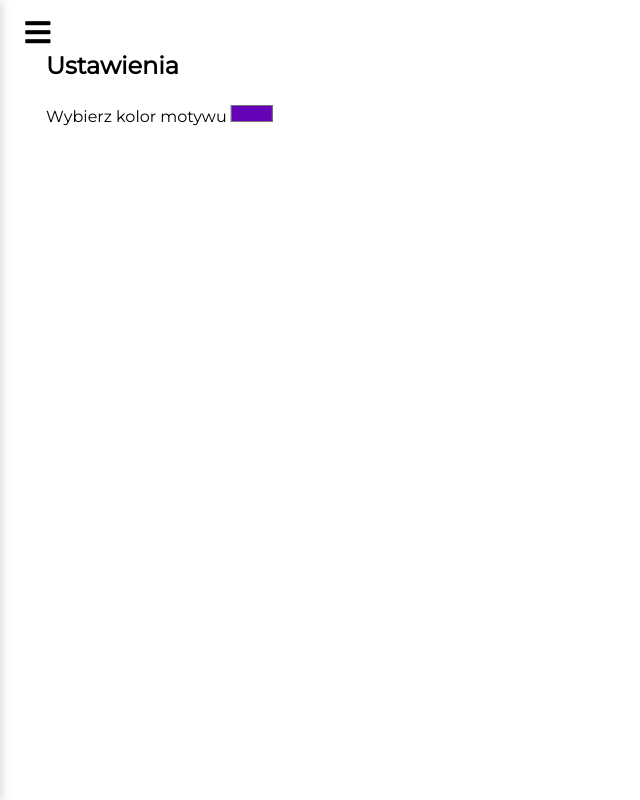
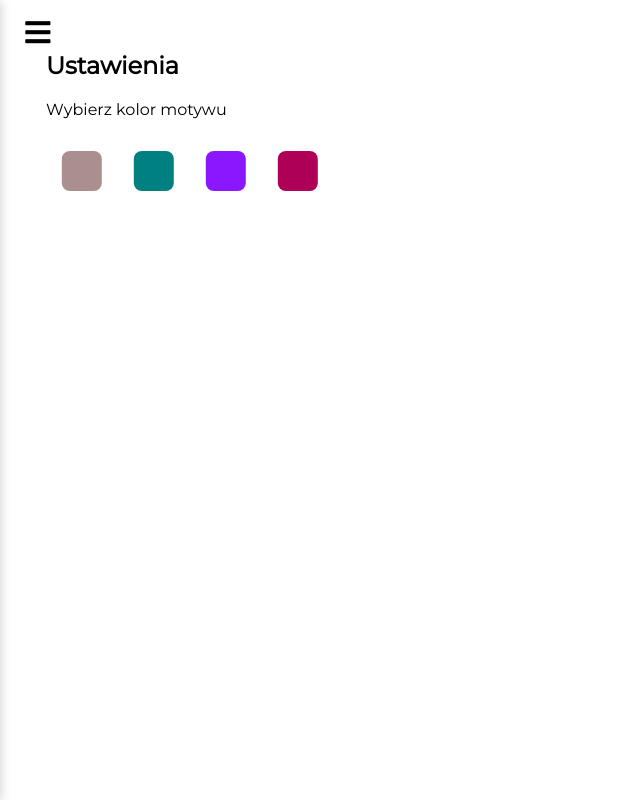
Before and after one commit to justynamak/Kalkulator-wydatkow, a React (Create React App) app: page /Kalkulator-wydatkow-React/ustawienia in a window 1280 px wide. Shown: the whole page, without its empty margins (0-640 px from the left). Built offline with nearby package versions, Linux system fonts and the light colour scheme.

Commit message:
dodano warianty motywu kolorystycznego

```diff
--- a/src/components/App.css
+++ b/src/components/App.css
@@ -155,3 +155,6 @@ button {
     text-align: center;
   }
 }
+.active {
+  display: block;
+}
--- a/src/components/App.js
+++ b/src/components/App.js
@@ -48,7 +48,8 @@ class App extends Component {
     });
   };
   handleChangeColorTheme = e => {
-    const color = e.target.value;
+    const color = e.currentTarget.dataset.name;
+
     this.setState({
       colorTheme: color
     });
--- a/src/components/Rating.css
+++ b/src/components/Rating.css
@@ -12,6 +12,8 @@
   border: none;
   width: 120px;
   height: 52px;
+  color: white;
+  text-transform: uppercase;
 }
 .rating-msg {
   padding-top: 1rem;
@@ -20,6 +22,7 @@
   .rating-wrapper {
     flex-direction: column;
     align-items: center;
+    max-height: 100vh;
   }
   .rating-wrapper .far {
     padding: 1rem 0;
--- /dev/null
+++ b/src/components/Setup.css
@@ -0,0 +1,32 @@
+.colors-wrapper {
+  margin-top: 2rem;
+  display: flex;
+}
+
+.color {
+  width: 40px;
+  height: 40px;
+  border-radius: 8px;
+  cursor: pointer;
+  margin: 0 1rem;
+  display: flex;
+  justify-content: center;
+  align-items: center;
+  /* color: white; */
+}
+.color-brown {
+  background: #ab8f8f;
+  color: #ab8f8f;
+}
+.color-blue {
+  background: #008080;
+  color: #008080;
+}
+.color-violet {
+  background: #8b17ff;
+  color: #8b17ff;
+}
+.color-pink {
+  background: #ae0057;
+  color: #ae0057;
+}
--- a/src/components/Setup.js
+++ b/src/components/Setup.js
@@ -1,4 +1,5 @@
 import React from "react";
+import "./Setup.css";
 
 const Setup = ({ colorTheme, change }) => {
   console.log(colorTheme);
@@ -8,7 +9,49 @@ const Setup = ({ colorTheme, change }) => {
       <form>
         <label>
           Wybierz kolor motywu
-          <input type="color" value={colorTheme} onChange={change} />
+          {/* <input type="color" value={colorTheme} onChange={change} /> */}
+          <div className="colors-wrapper">
+            <div
+              className="color color-brown"
+              data-name="#ab8f8f"
+              onClick={change}
+              style={colorTheme === "#ab8f8f" ? { color: "#fff" } : null}
+            >
+              <span>
+                <i className="fas fa-check"></i>
+              </span>
+            </div>
+            <div
+              className="color color-blue"
+              data-name="#008080"
+              onClick={change}
+              style={colorTheme === "#008080" ? { color: "#fff" } : null}
+            >
+              <span>
+                <i className="fas fa-check"></i>
+              </span>
+            </div>
+            <div
+              className="color color-violet"
+              data-name="#8b17ff"
+              onClick={change}
+              style={colorTheme === "#8b17ff" ? { color: "#fff" } : null}
+            >
+              <span>
+                <i className="fas fa-check"></i>
+              </span>
+            </div>
+            <div
+              className="color color-pink"
+              data-name="#ae0057"
+              onClick={change}
+              style={colorTheme === "#ae0057" ? { color: "#fff" } : null}
+            >
+              <span>
+                <i className="fas fa-check"></i>
+              </span>
+            </div>
+          </div>
         </label>
       </form>
     </>
```
